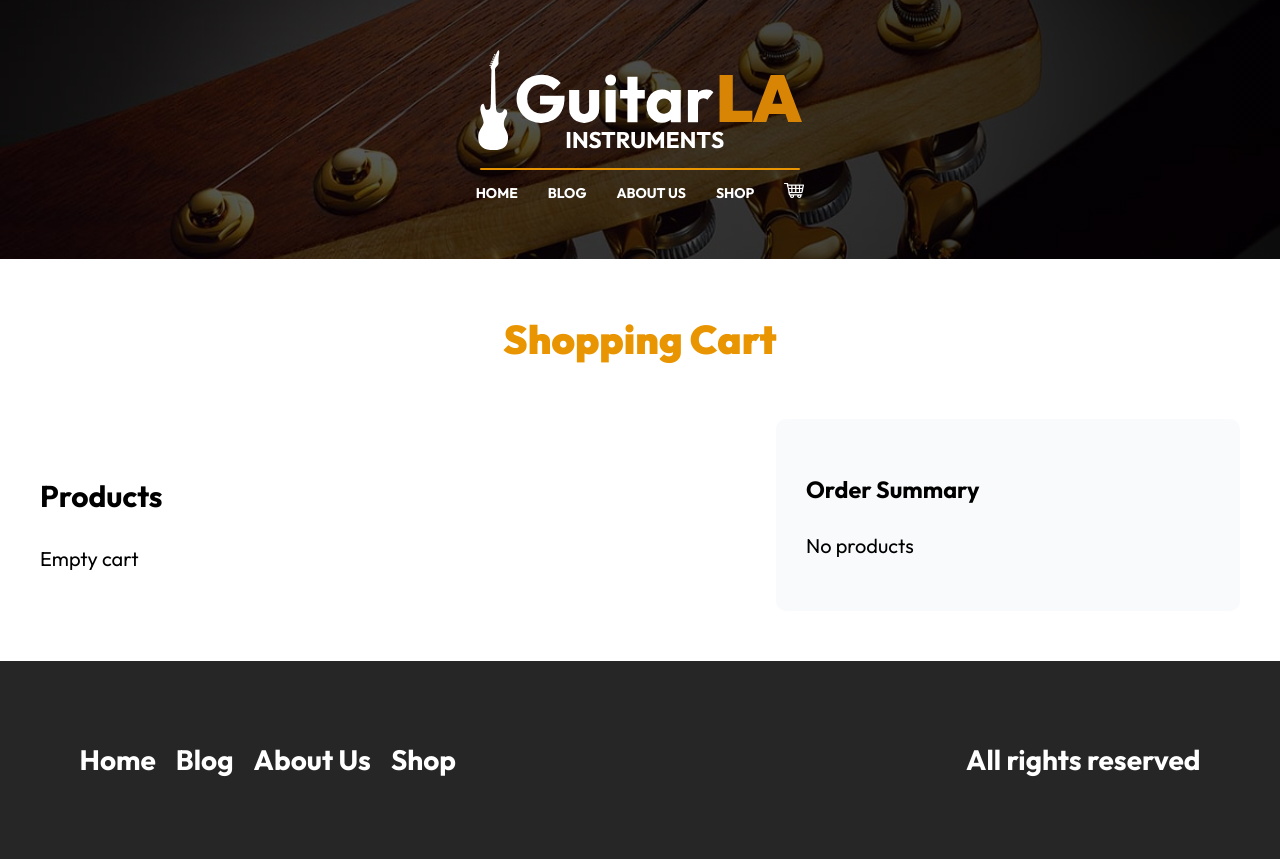
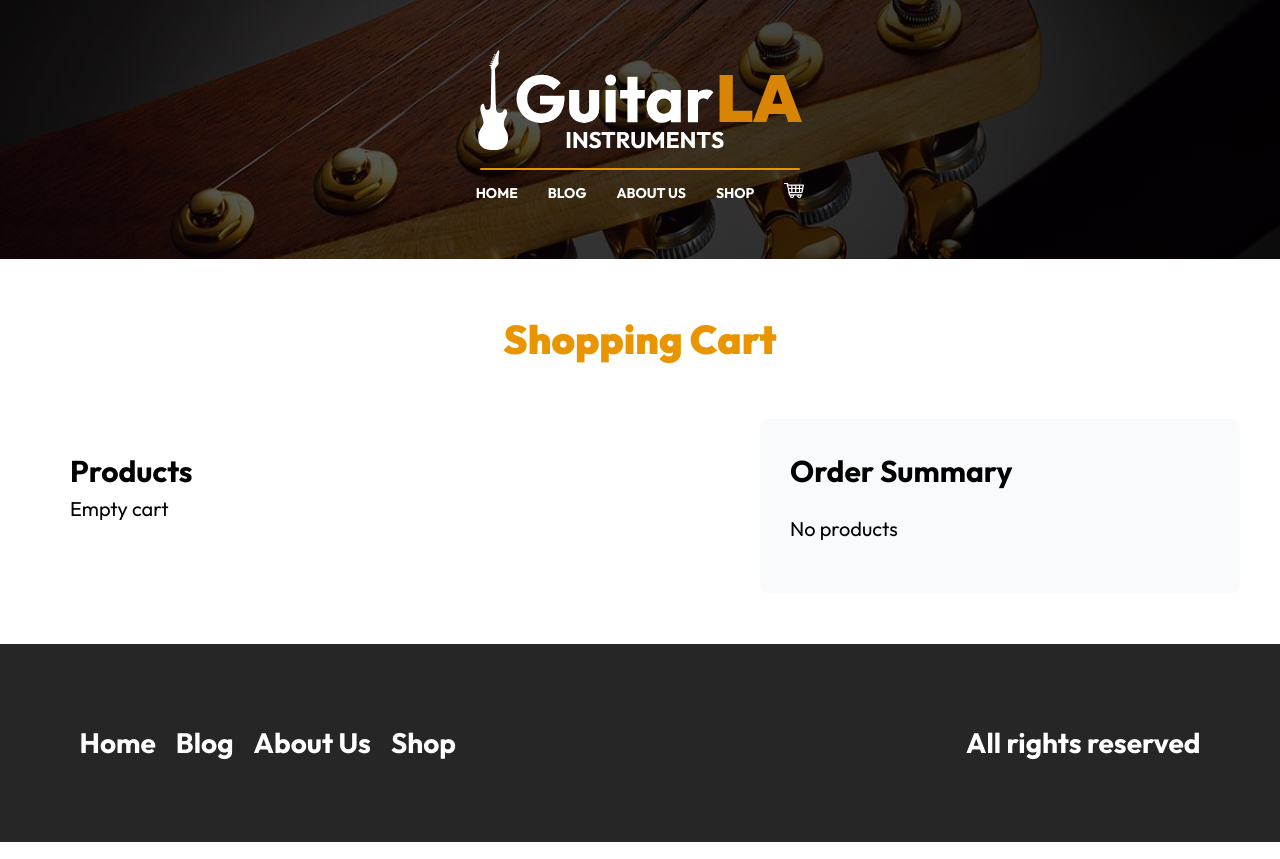
Before and after one commit to acbeldean/frontend_guitarla, a Next.js app: page /cart in a window 1280 px wide. Built offline with nearby package versions, Linux system fonts and the light colour scheme.

Commit message:
added scroll to top button

```diff
--- a/components/Layout.js
+++ b/components/Layout.js
@@ -1,6 +1,7 @@
 import Head from 'next/head'
 import Header from './Header'
 import Footer from './Footer'
+import ScrollToTop from "react-scroll-to-top";
 
 const Layout = ({ children, page, guitar }) => {
     return (
@@ -10,6 +11,14 @@ const Layout = ({ children, page, guitar }) => {
                 <meta name="description" content="Guitar web shop" />
                 <link rel="icon" href="/favicon.ico" />
             </Head>
+
+            <ScrollToTop
+                smooth
+                top='200'
+                color='#e99401'
+                viewBox="0 0 32 32"
+                svgPath="M8 20.695l7.997-11.39L24 20.695z"
+            />
 
             <Header
                 guitar={guitar}
--- a/package.json
+++ b/package.json
@@ -11,7 +11,8 @@
   "dependencies": {
     "next": "12.1.6",
     "react": "18.1.0",
-    "react-dom": "18.1.0"
+    "react-dom": "18.1.0",
+    "react-scroll-to-top": "^1.0.8"
   },
   "devDependencies": {
     "eslint": "8.16.0",
--- a/pages/_app.js
+++ b/pages/_app.js
@@ -3,8 +3,6 @@ import '../styles/normalize.css'
 import '../styles/globals.css'
 
 function MyApp({ Component, pageProps }) {
-
-
     return (
         <GuitarProvider>
             <Component {...pageProps} />
--- a/pages/cart.js
+++ b/pages/cart.js
@@ -76,7 +76,7 @@ const Cart = () => {
                         )}
                 </div>
                 <div className={styles.summary}>
-                    <h3>Order Summary</h3>
+                    <h2>Order Summary</h2>
                     {total > 0 ? (
                         <p>Total: ${total}</p>
                     ) : (
--- a/styles/Cart.module.css
+++ b/styles/Cart.module.css
@@ -1,6 +1,11 @@
 .content {
     display: grid;
-    gap: 4rem;
+
+}
+
+.content h2, .content h3 {
+    margin: 0;
+    padding: 0;
 }
 
 @media (min-width: 768px) {
@@ -11,14 +16,14 @@
 }
 
 .cart {
-    padding: 3rem 0;
+    padding: 3rem;
 }
 
 .product {
     display: grid;
     grid-template-columns: 1fr 3fr;
     gap: 4rem;
-    align-items: center;
+    align-items: top;
     border-bottom: 1px solid #cfcfcf;
     position: relative;
 }
@@ -89,6 +94,8 @@
 }
 
 .summary {
+    position: sticky;
+    top: 2rem;
     background-color: #F9FAFB;
     padding: 3rem;
     border-radius: 1rem;
```
Also changed, not shown: 1 other file (tests, documents, lock files or other folders).
